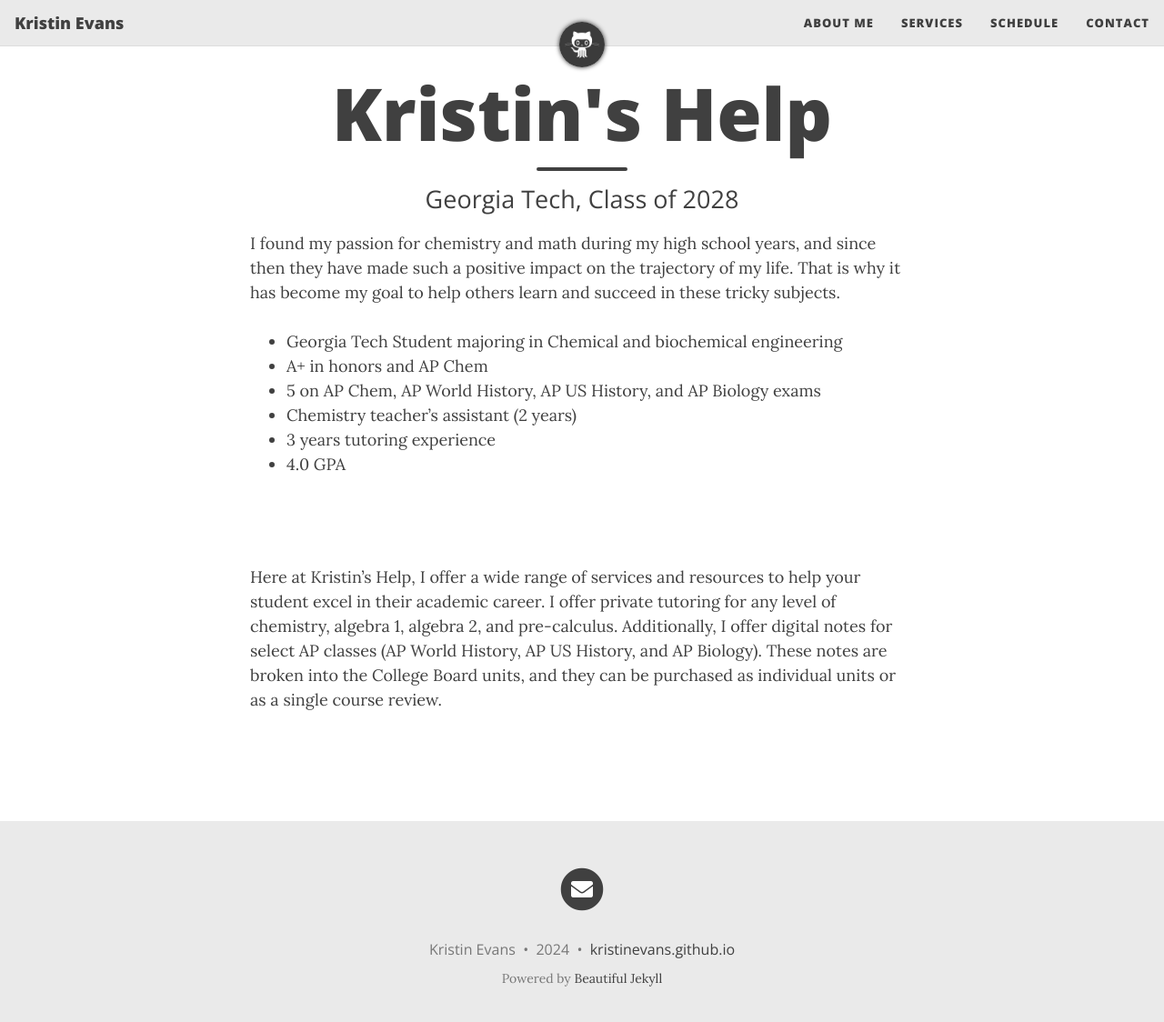
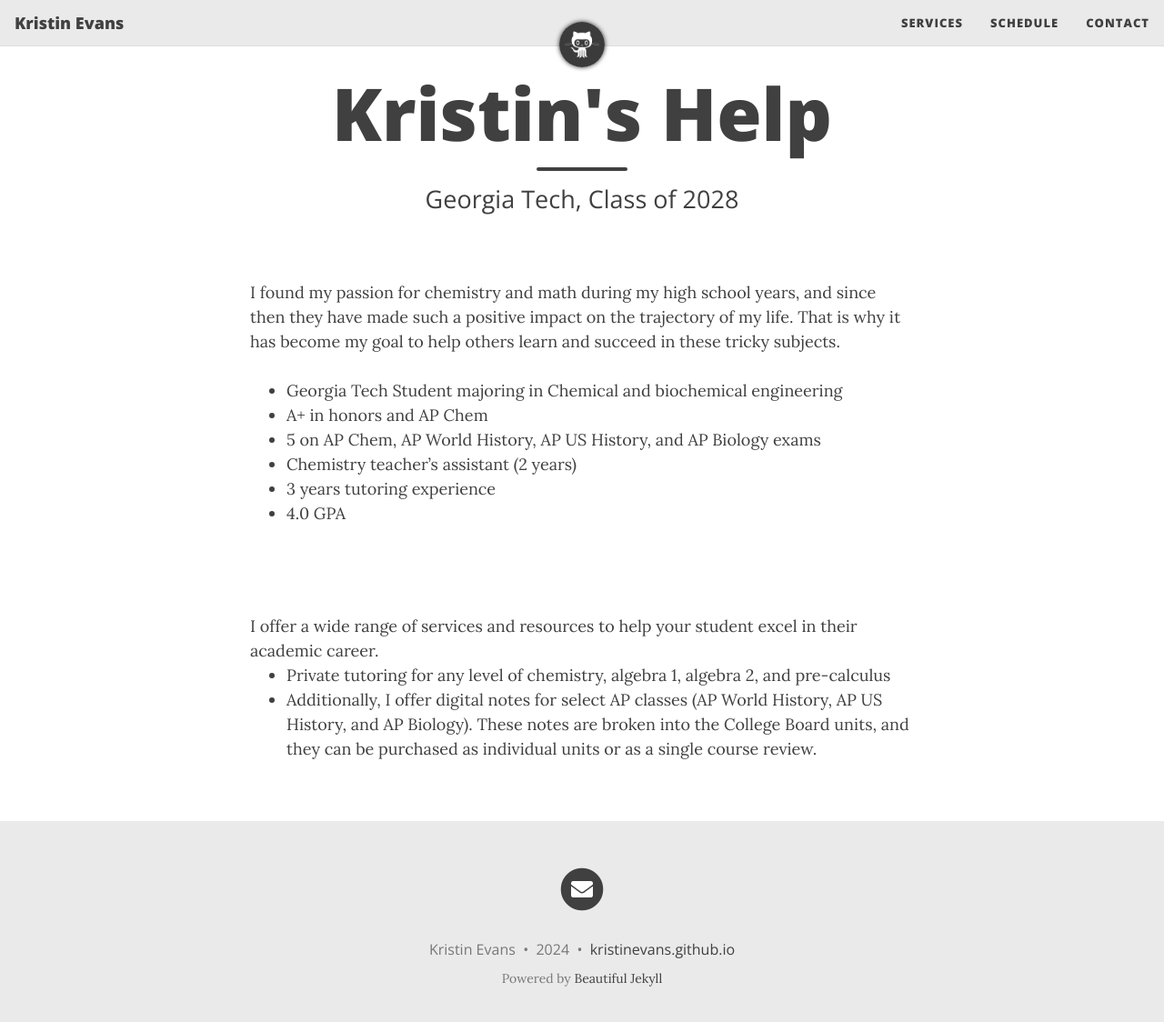
Before and after one commit to kristinevans/kristinevans.github.io, a Jekyll site: the page built from index.html, in a window 1280 px wide and 1137 px high. Shown: the top 1124 px of the window at 91% size. Built offline with Jekyll 4.4.1, drawn with Linux system fonts in a browser that asks for light colours; nearby versions of some CDN libraries; the list of posts is cut into pages by our own code.

Commit message:
Use unordered list on landing page

```diff
--- a/_config.yml
+++ b/_config.yml
@@ -20,7 +20,6 @@ author: Kristin Evans
 ###############################################
 
 navbar-links:
-  About Me: "aboutme"
   Services: "services"
   Schedule: "schedule"
   Contact: "contact"
--- a/_layouts/page.html
+++ b/_layouts/page.html
@@ -19,6 +19,7 @@ layout: base
       {% endif %}
 
       <div>
+        <br /><br />
         I found my passion for chemistry and math during my high school years,
         and since then they have made such a positive impact on the trajectory
         of my life. That is why it has become my goal to help others learn and
@@ -37,14 +38,21 @@ layout: base
           <li>3 years tutoring experience</li>
           <li>4.0 GPA</li>
         </ul>
-        <br /><br /><br/>
-        Here at Kristin’s Help, I offer a wide range of services and resources
-        to help your student excel in their academic career. I offer private
-        tutoring for any level of chemistry, algebra 1, algebra 2, and
-        pre-calculus. Additionally, I offer digital notes for select AP classes
-        (AP World History, AP US History, and AP Biology). These notes are
-        broken into the College Board units, and they can be purchased as
-        individual units or as a single course review.
+        <br /><br /><br />
+        I offer a wide range of services and resources to help your student
+        excel in their academic career.
+        <ul>
+          <li>
+            Private tutoring for any level of chemistry, algebra 1, algebra 2,
+            and pre-calculus
+          </li>
+          <li>
+            Additionally, I offer digital notes for select AP classes (AP World
+            History, AP US History, and AP Biology). These notes are broken into
+            the College Board units, and they can be purchased as individual
+            units or as a single course review.
+          </li>
+        </ul>
       </div>
 
       {% if page.after-content %}
```
